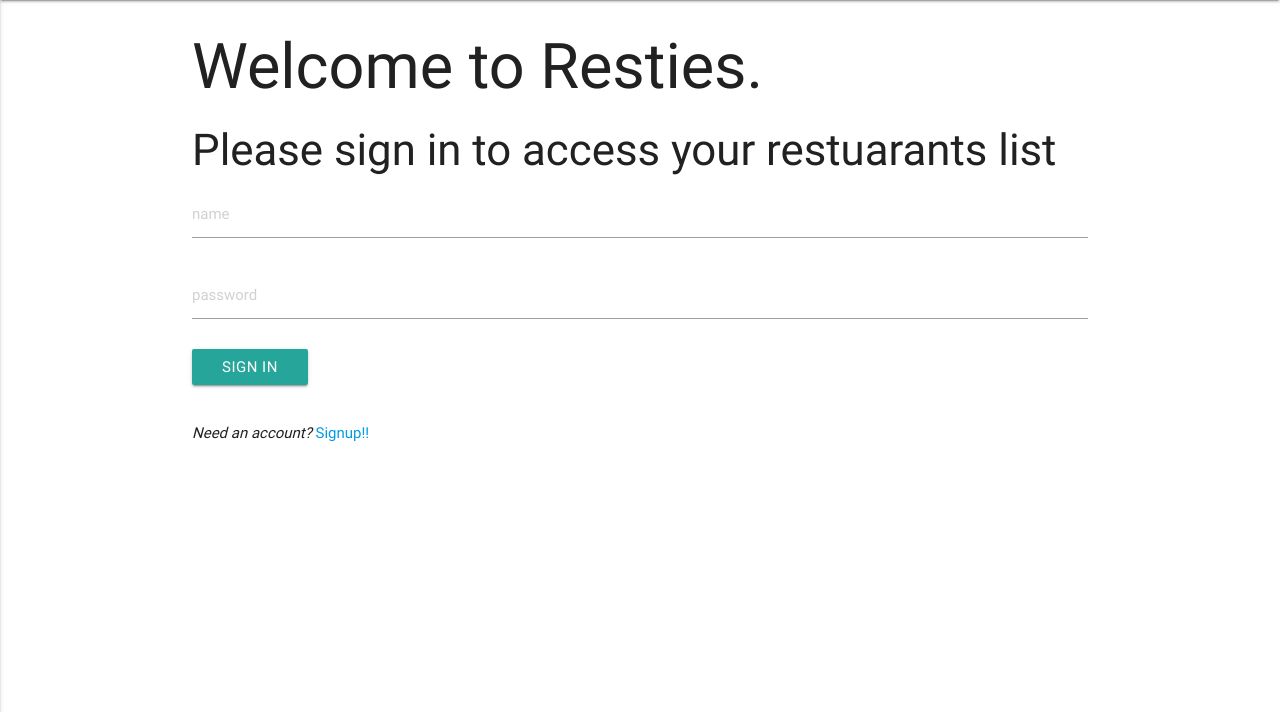
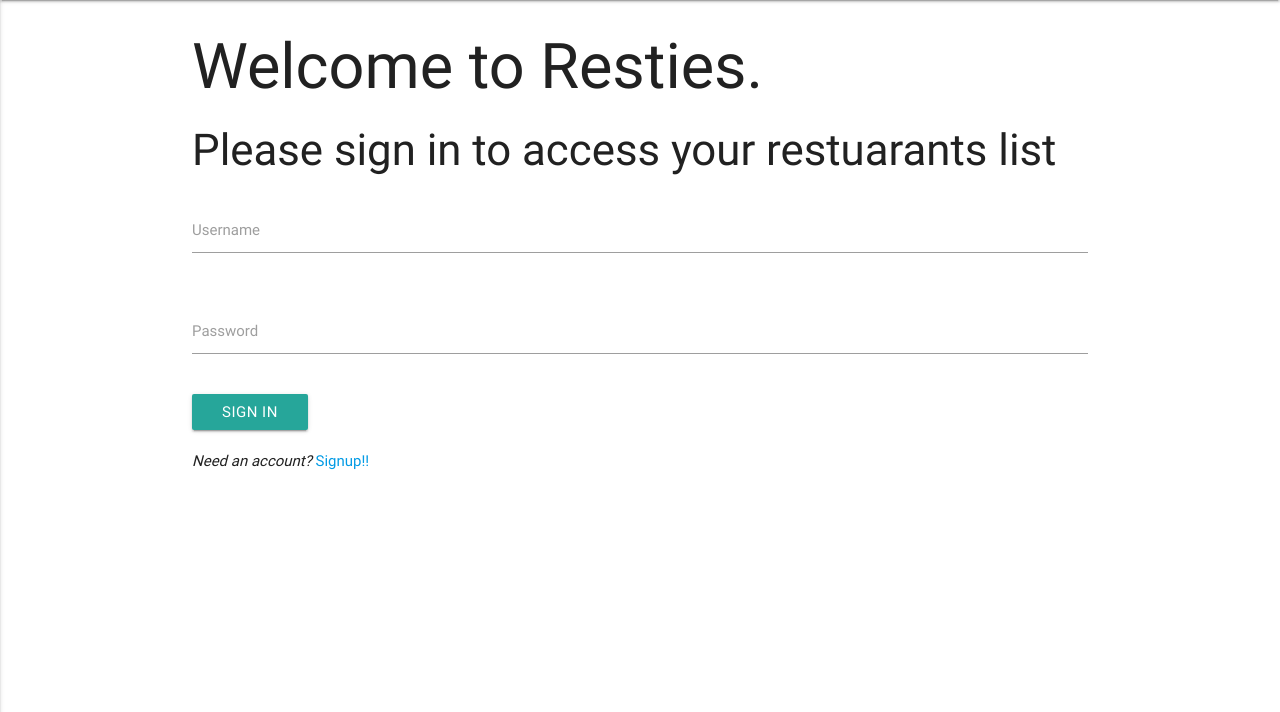
Before and after one commit to carlps/Resties, a Flask app: page /login in a window 1280 px wide. Shown: the part 64-776 px from the top of the page. Run offline with Flask 2, Linux system fonts and the light colour scheme; some libraries are stand-ins or nearby versions.

Commit message:
updated login form. Also cleaned up places template (in progress)

```diff
--- a/project/places/views.py
+++ b/project/places/views.py
@@ -43,7 +43,7 @@ def getPlaces():
 		userID = 1 # placeholder for now
 	else:
 		userID = session['userID']
-	return db.session.query(Place).filter_by(userID=userID).order_by(Place.placeName.desc())
+	return db.session.query(Place).filter_by(userID=userID)
 
 def getPlace(placeID, userID):
 	'''get single place object for given placeID and userID'''
--- a/project/templates/login.html
+++ b/project/templates/login.html
@@ -4,33 +4,42 @@
 <div class="container">
   <h1>Welcome to Resties.</h1>
   <h3>Please sign in to access your restuarants list</h3>
-
-  <form class="form-signin" role="form" method="post" action="/login">
+  <div class="row">
+    <form class="col s12" method="POST" action="{{ url_for('users.login') }}" role="form">
       {{ form.csrf_token }}
-    <p>
-      {{ form.name(placeholder="name") }}
+      <div class="row">
+        <div class="input-field col s12">
+          {{ form.name(class="validate",id="name_input") }}
+          <label for="name_input">Username</label>
+          {% if form.name.errors %}
             <span class="error">
-          {% if form.name.errors %}
               {% for error in form.name.errors %}
                 {{ error }}
               {% endfor %}
+            </span>
           {% endif %}
-        </span>
-    </p>
-    <p>
-      {{ form.password(placeholder="password") }}
+        </div>
+      </div>
+      <div class="row">
+        <div class="input-field col s12">
+          {{ form.password(class="validate",id="password_input") }}
+          <label for="password_input">Password</label>
+          {% if form.password.errors %}
             <span class="error">
-        {% if form.password.errors %}
               {% for error in form.password.errors %}
                 {{ error }}
               {% endfor %}
+            </span>
           {% endif %}
-      </span>
-    </p>
-    <button class="btn btn-sm btn-success" type="submit">Sign in</button>
-    <br>
-    <br>
-    <p><em>Need an account? </em><a href="/register">Signup!!</a></p>
+        </div>
+      </div>
+      <button class="btn btn-sm btn" type="submit">Sign in</button>
     </form>
   </div>
+  <div class="row">
+    <div class="col">
+      <em>Need an account? </em><a href="/register">Signup!!</a>
+    </div>
+  </div>
+</div>
 {% endblock %}
--- a/project/templates/register.html
+++ b/project/templates/register.html
@@ -4,7 +4,7 @@
     <h1>Welcome to Resties.</h1>
     <h3>Please register to begin listing restaurants.</h3>
       <div class="row">
-        <form class="col s12"  method="POST" action="{{ url_for('users.register') }}">
+        <form class="col s12"  method="POST" role="form" action="{{ url_for('users.register') }}">
           {{ form.csrf_token }}
           <div class="row">
             <div class="input-field col s12">
```
Also changed, not shown: project/templates/places.html (+18 -7 lines). Lines whose indentation alone changed are shown as unchanged.
